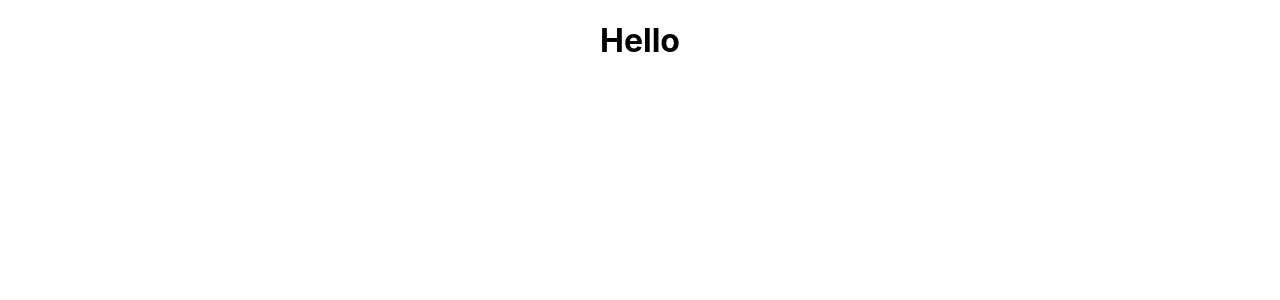
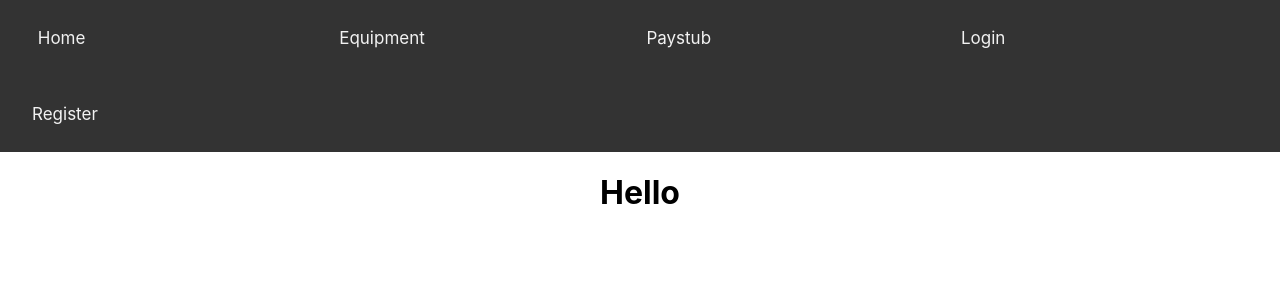
Before and after one commit to asadzali89/CSCE_310_React, a React (Create React App) app in the folder hospital_management/: page / in a window 1280 px wide. Shown: the top 300 px of the page. Built offline with nearby package versions, Linux system fonts and the light colour scheme.

Commit message:
navbar created

```diff
--- a/hospital_management/src/App.css
+++ b/hospital_management/src/App.css
@@ -36,3 +36,32 @@
     transform: rotate(360deg);
   }
 }
+
+.topnav {
+  list-style-type: none;
+  background-color: #333;
+  overflow: hidden;
+  width: auto;
+  margin: 50;
+  padding: 0;
+
+}
+
+.topnav a {
+  float: left;
+  color: #f2f2f2;
+  text-align: center;
+  padding: 14px 16px;
+  text-decoration: none;
+  font-size: 17px;
+  width: 21.5%;
+}
+
+.topnav a:hover {
+  text-emphasis-color: #ddd;
+  color: black;
+}
+
+.active a{
+  color: #4CAF50;
+}
--- a/hospital_management/src/Nav.js
+++ b/hospital_management/src/Nav.js
@@ -4,7 +4,34 @@ import {Link} from 'react-router-dom';
 
 function Nav(){
     return(
-        <div>
+        <div className="topnav">
+        <nav>
+            <div>
+            <Link activeClassName="active" to={'/'}>
+            <a >Home</a>
+            </Link>
+            </div>
+            <div>
+            <Link activeClassName="active" to={'/Equipment'}>
+            <a >Equipment</a>
+            </Link>
+            </div>
+            <div>
+            <Link activeClassName="active" to={'/Paystub'}>
+            <a >Paystub</a>
+            </Link>
+            </div>
+            <div>
+            <Link activeClassName="active" to={'/Login'}>
+            <a >Login</a>
+            </Link>
+            </div>
+            <div>
+            <Link activeClassName="active" to={'/Register'}>
+            <a >Register</a>
+            </Link>
+            </div>
+        </nav>
         </div>
     );
 }
```
